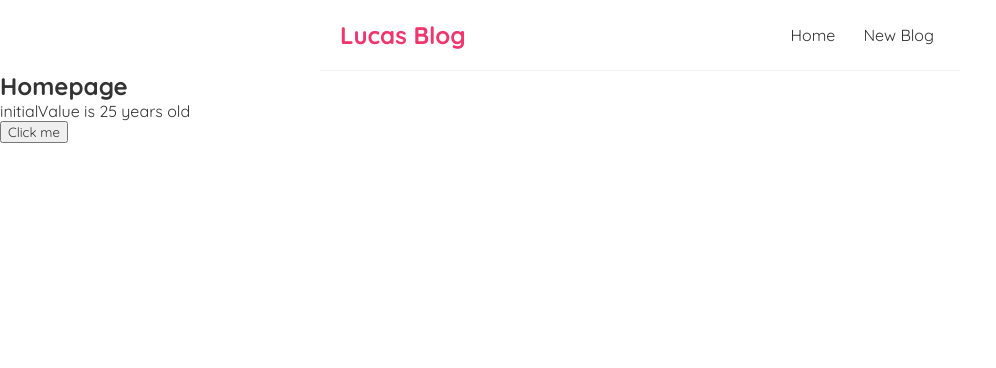
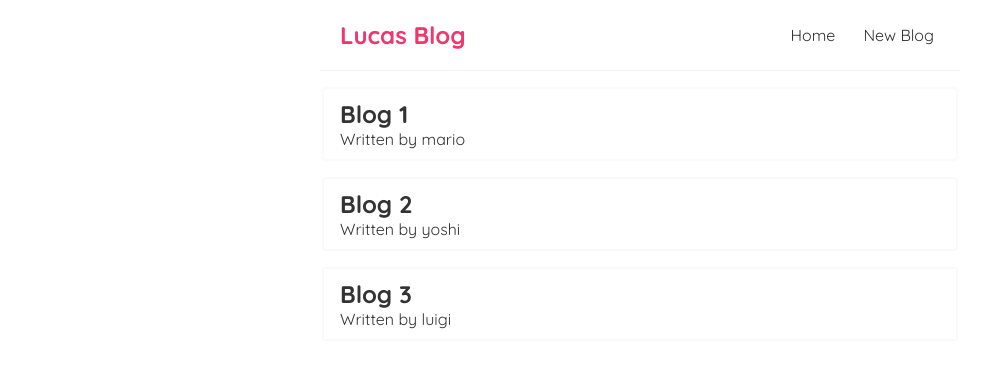
Before and after one commit to LucasLeow/ModernReactBlog, a React (Create React App) app in the folder lucas-blog/: page / in a window 1280 px wide. Shown: the top 368 px of the page, without its empty margins (0-996 px from the left). Built offline with nearby package versions, Linux system fonts and the light colour scheme.

Commit message:
Completed Homepage using list content injection

```diff
--- a/lucas-blog/src/Home.js
+++ b/lucas-blog/src/Home.js
@@ -1,21 +1,20 @@
 import { useState } from "react";
 
 const Home = () => {
-
-    const [ name, setName ] = useState("initialValue");
-    const [ age, setAge ] = useState(25);
-
-    const handleClick = () => {
-        console.log("button clicked");
-        setName("NewValue");
-        setAge("26");
-    }
+    const [ blogs, setblogs ] = useState([
+        {title: "Blog 1", body: "Duis commodo tempor officia.", author: "mario", id: 1},
+        {title: "Blog 2", body: "Duis  tempor officia.", author: "yoshi", id: 2},
+        {title: "Blog 3", body: " commodo tempor officia.", author: "luigi", id: 3}
+    ]);
 
     return (
         <div className="home">
-            <h2>Homepage</h2>
-            <p>{name} is {age} years old</p>
-            <button onClick={handleClick}>Click me</button>
+            {blogs.map((item) => (
+                <div className="blog-preview" key={item.id}>
+                    <h2>{ item.title }</h2>
+                    <p>Written by { item.author }</p>
+                </div>
+            ))}
         </div>
     );
 }
--- a/lucas-blog/src/index.css
+++ b/lucas-blog/src/index.css
@@ -39,3 +39,19 @@
   margin: 40px auto;
   padding: 20px;
 }
+
+.blog-preview {
+  width: 600px;
+  padding: 10px 16px;
+  margin-left: auto;
+  margin-right: auto;
+  margin-top: 1rem;
+  border: 2px solid #fafafa;
+  border-radius: 4px;
+}
+
+.blog-preview:hover {
+  box-shadow: 1px 3px 5px rgba(0,0,0,0.3);
+  border-color:pink;
+  /* background-color: #FFCBC4; */
+}
```
Also changed, not shown: 1 other file (tests, documents, lock files or other folders).
